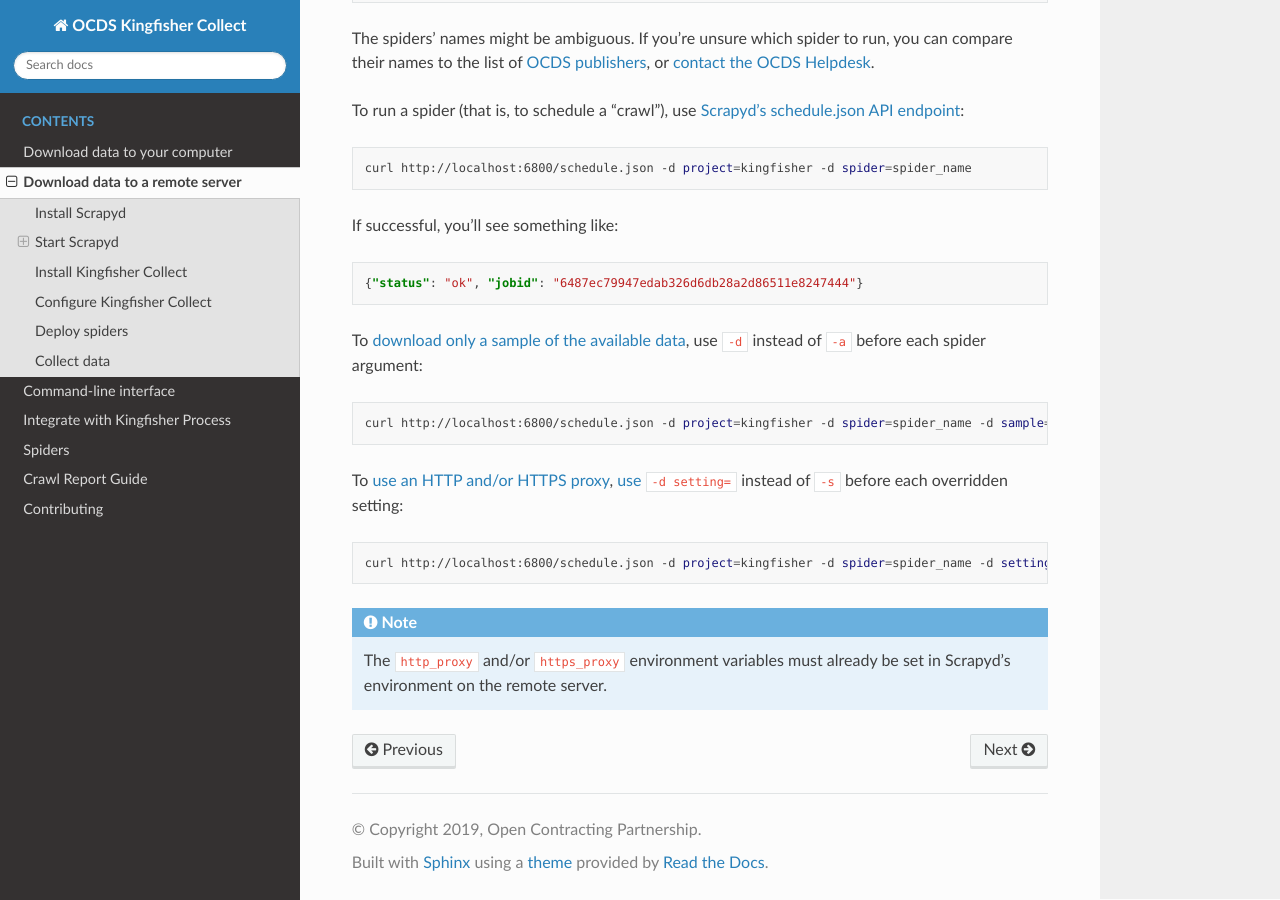
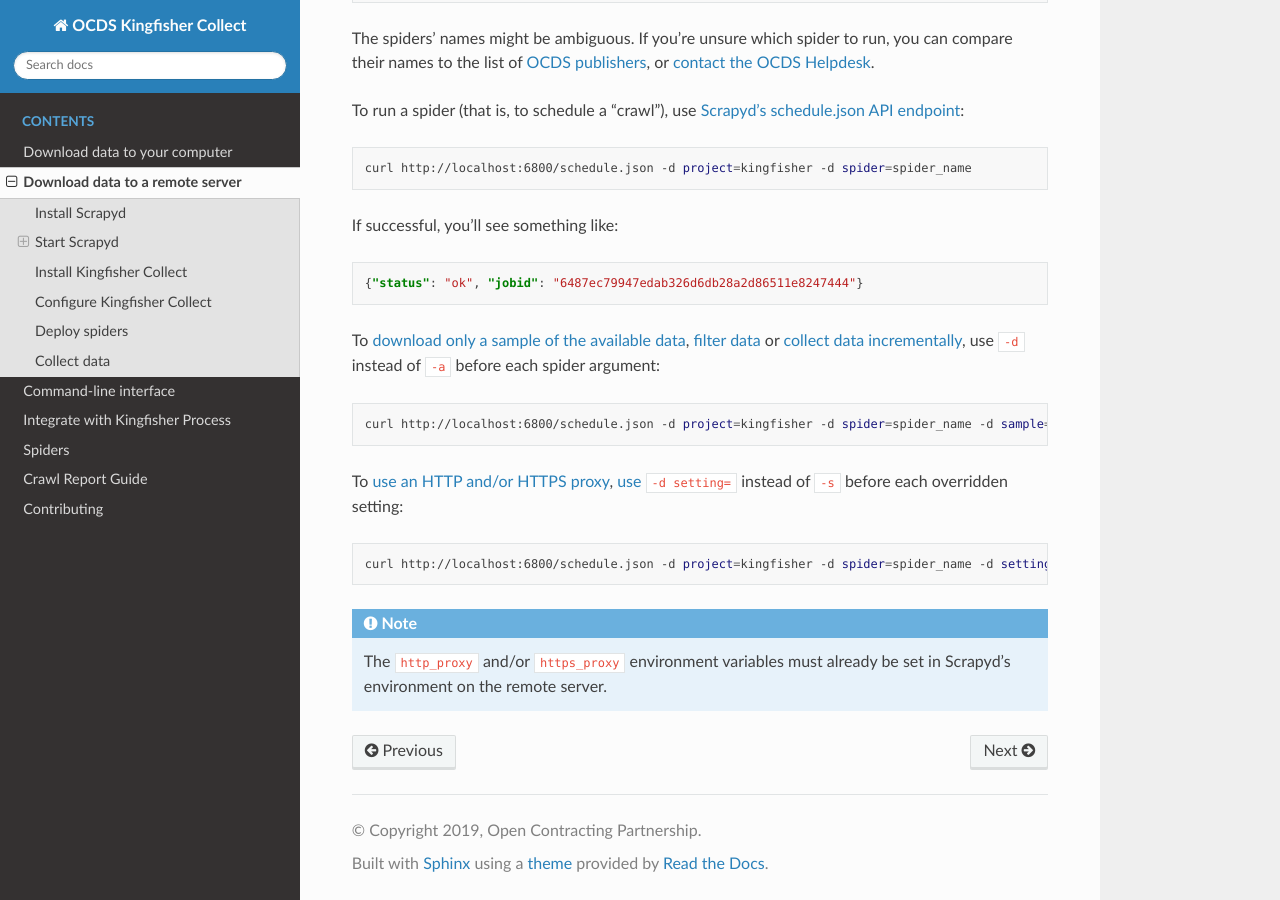
Before and after one commit to open-contracting/kingfisher-collect, a Sphinx documentation site: the page built from docs/scrapyd.rst, in a window 1280 px wide and 900 px high, scrolled down 2368 px. Built offline with Sphinx 7.4.7 and the Read the Docs theme 2.0.0, drawn with Linux system fonts in a browser that asks for light colours.

Commit message:
docs: Link from scrapyd.rst to local.rst

```diff
--- a/docs/local.rst
+++ b/docs/local.rst
@@ -92,6 +92,8 @@ Not all of an API's features are exposed by Kingfisher Collect. Each spider link
 
     scrapy crawl spider_name -a qs:parameter1=value1 -a qs:parameter2=value2
 
+.. _increment:
+
 Collect data incrementally
 ~~~~~~~~~~~~~~~~~~~~~~~~~~
 
--- a/docs/scrapyd.rst
+++ b/docs/scrapyd.rst
@@ -105,11 +105,11 @@ If successful, you'll see something like:
 
    {"status": "ok", "jobid": "6487ec79947edab326d6db28a2d86511e8247444"}
 
-To :ref:`download only a sample of the available data<sample>`, use ``-d`` instead of ``-a`` before each spider argument:
+To :ref:`download only a sample of the available data<sample>`, :ref:`filter data<filter>` or :ref:`collect data incrementally<increment>`, use ``-d`` instead of ``-a`` before each spider argument:
 
 .. code-block:: bash
 
-   curl http://localhost:6800/schedule.json -d project=kingfisher -d spider=spider_name -d sample=true
+   curl http://localhost:6800/schedule.json -d project=kingfisher -d spider=spider_name -d sample=10
 
 To :ref:`use an HTTP and/or HTTPS proxy<proxy>`, `use <https://scrapyd.readthedocs.io/en/stable/api.html#schedule-json>`__ ``-d setting=`` instead of ``-s`` before each overridden setting:
 
```
